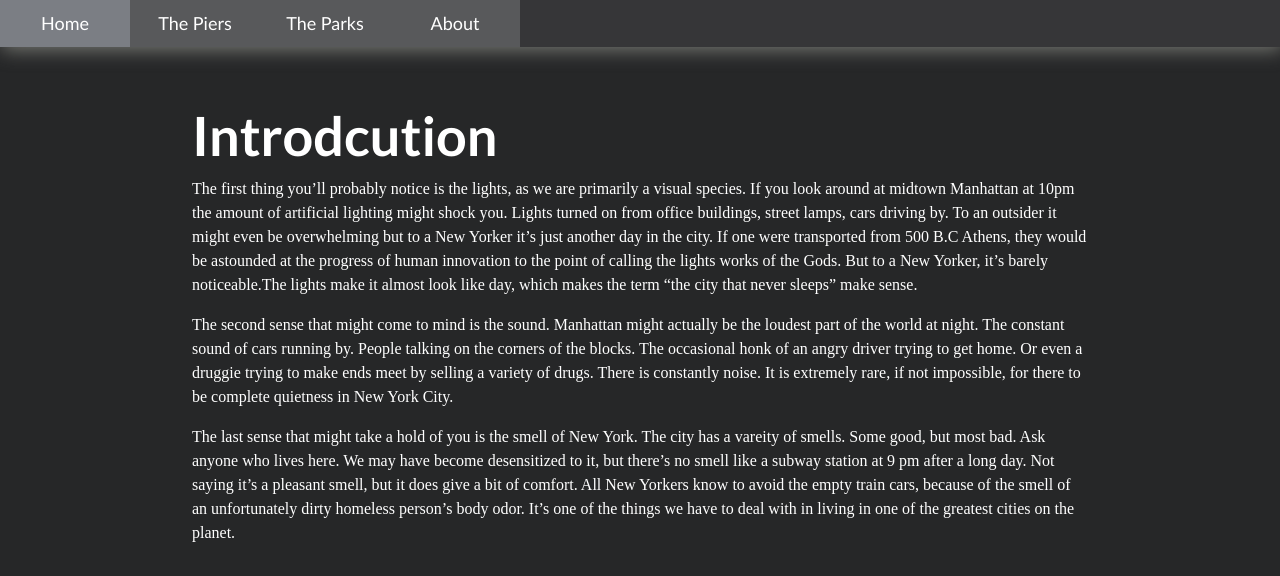
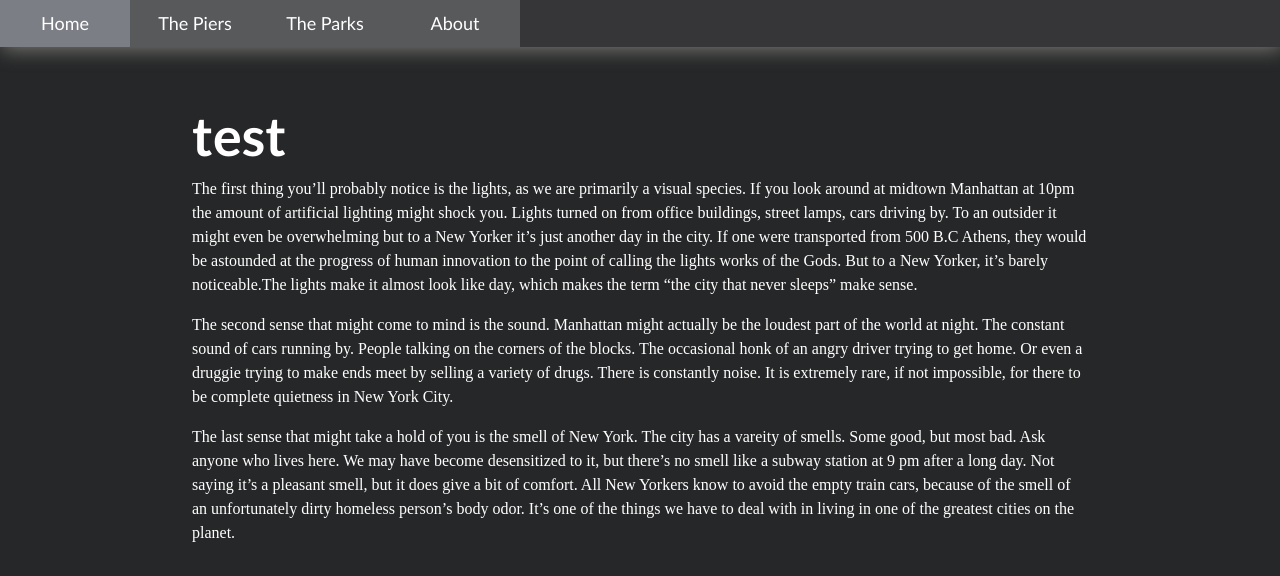
Before and after one commit to Seba11001/MMP240, a plain HTML site: page index.html in a window 1280 px wide. Shown: the top 576 px of the page. Drawn offline with nearby package versions, Linux system fonts and the light colour scheme; a web font is replaced by a local one.

Commit message:
Update index.html

```diff
--- a/index.html
+++ b/index.html
@@ -21,7 +21,7 @@
  <!--Placeholder Image -->
     <img src="images/nycpano.jpg" class="center-responsive">
 
-    <h2>Introdcution</h2>
+    <h2>test</h2>
     <p>The first thing you’ll probably notice is the lights, as we are primarily a visual species. If
 you look around at midtown Manhattan at 10pm the amount of artificial lighting might shock
 you. Lights turned on from office buildings, street lamps, cars driving by. To an outsider it might even be overwhelming but to a New Yorker it’s just another day in the city. If one were transported from 500 B.C Athens, they would be astounded at the progress of human innovation to the point of calling the lights works of the Gods. But to a New Yorker, it’s barely noticeable.The lights make it almost look like day, which makes the term “the city that never sleeps” make sense. </p>
```
